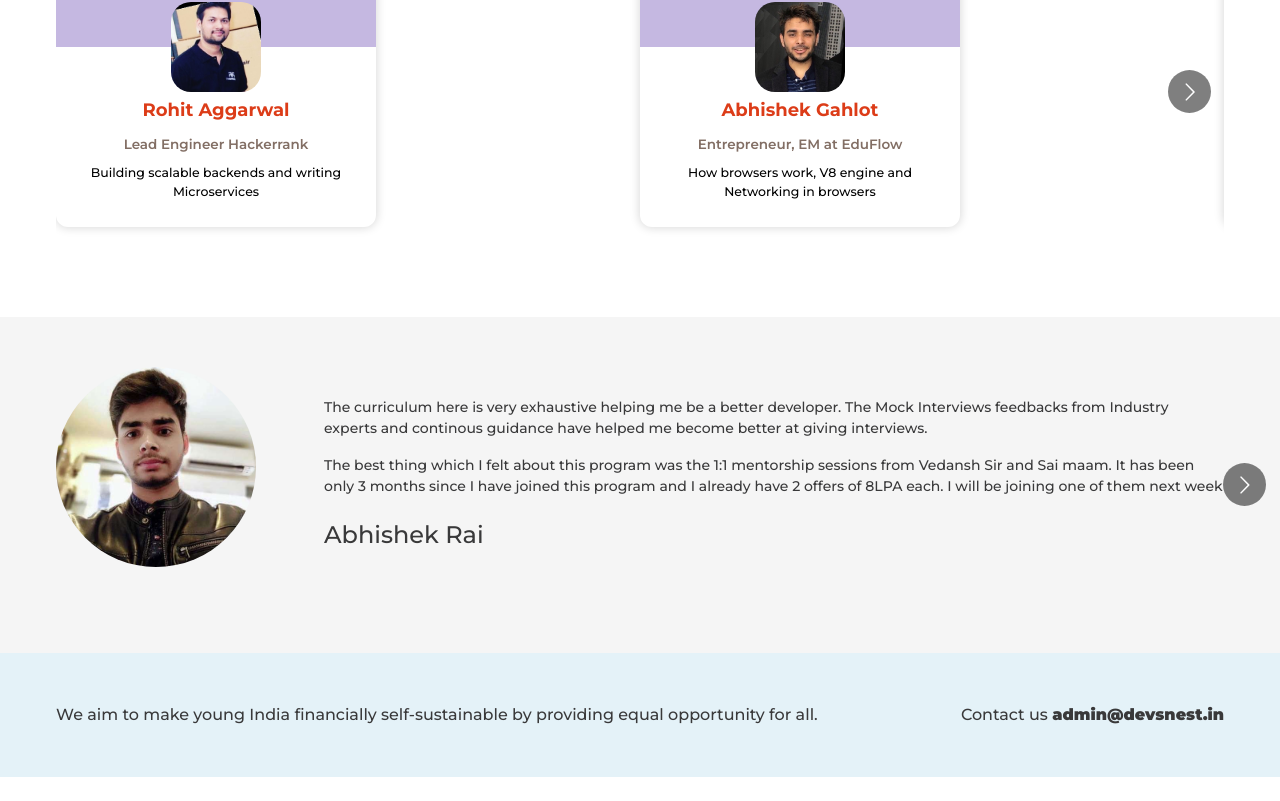
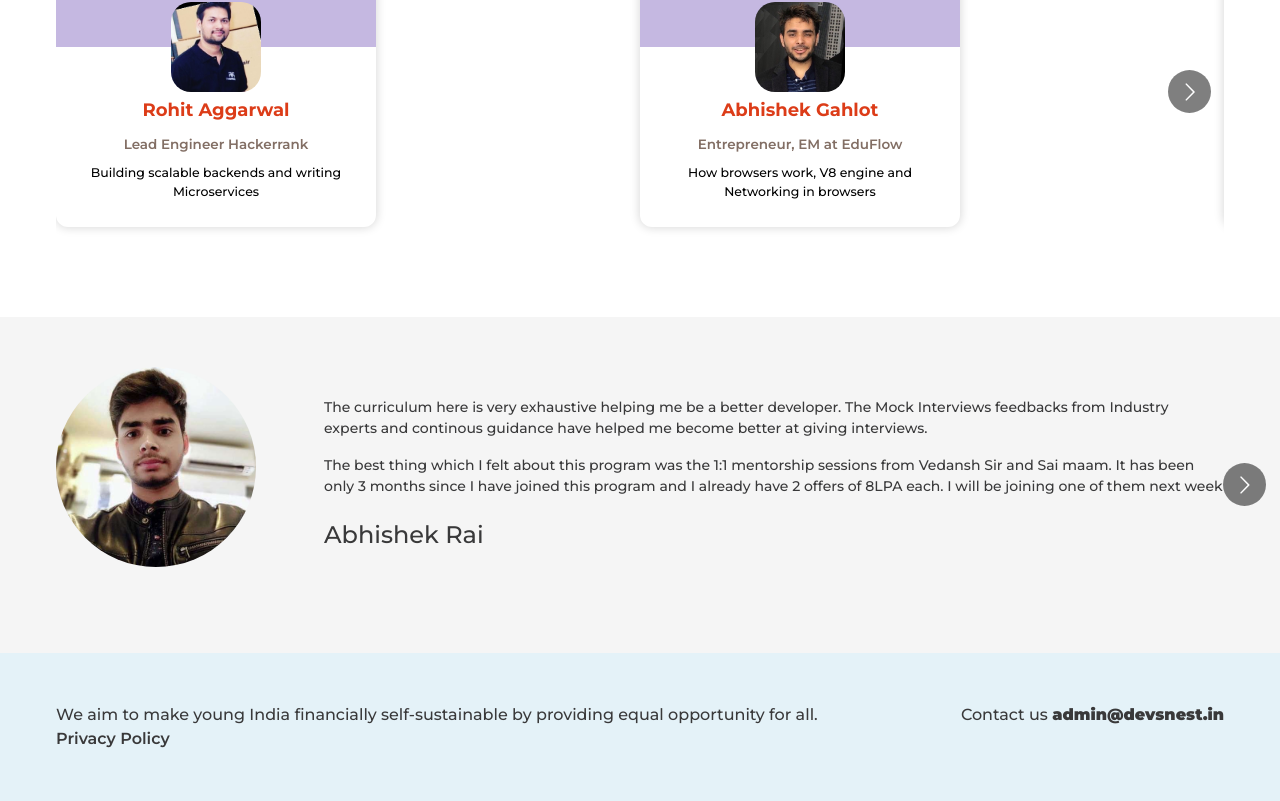
Before and after one commit to sanjay270899/devsnest-frontend, a React (Create React App) app: page / in a window 1280 px wide. Shown: the part 4828-5629 px from the top of the page. Before the commit the page ends 5605 px from the top, so only its background shows below. Built offline with nearby package versions, Linux system fonts and the light colour scheme; no server answers.

Commit message:
Added privacy policy link

```diff
--- a/src/landing_v2/landing.scss
+++ b/src/landing_v2/landing.scss
@@ -697,6 +697,12 @@
     &__email {
       font-weight: 900;
     }
+
+    &__privacy-policy {
+      text-decoration: none;
+      color: $color-text;
+      font-weight: 600;
+    }
   }
 
   @media screen and (max-width: 768px) {
--- a/src/landing_v2/landing.tsx
+++ b/src/landing_v2/landing.tsx
@@ -701,6 +701,16 @@
             <div className="footer__descp">
               We aim to make young India financially self-sustainable by
               providing equal opportunity for all.
+              <div>
+                <a
+                  href="https://drive.google.com/file/d/17TKzId-5qlRjKVLX30W1Brn_L70rcMN1/view"
+                  target="_blank"
+                  className="footer__privacy-policy"
+                >
+                  {' '}
+                  Privacy Policy{' '}
+                </a>
+              </div>
             </div>
           </div>
           <div className="footer__right-side">
```
